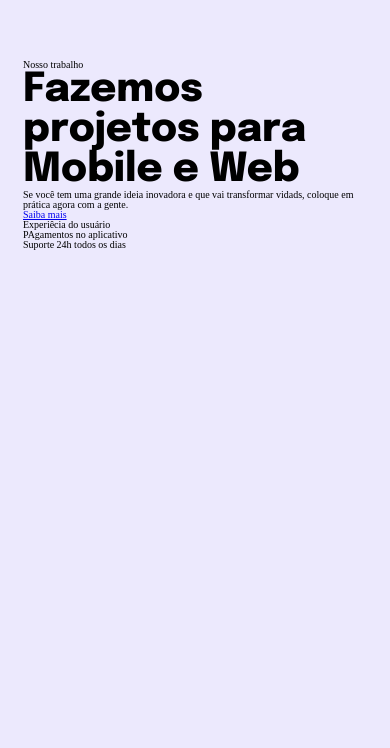
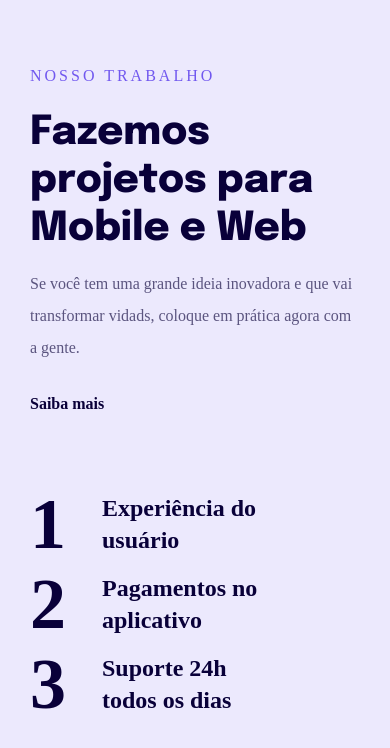
Before and after one commit to fabriciofcastro/projetos-4, a plain HTML site: page index.html in a window 390 px wide. Drawn offline with Linux system fonts and the light colour scheme.

Commit message:
Finalizado layoyt Mobile

```diff
--- a/index.html
+++ b/index.html
@@ -9,7 +9,7 @@
   <link rel="stylesheet" href="reset.css">
   <link rel="stylesheet" href="style.css">
 
-  <link href="https://fonts.googleapis.com/css2?family=Epilogue:wght@800&display=swap" rel="stylesheet">
+  <link href="https://fonts.googleapis.com/css2?family=Epilogue:wght@400;700;800&display=swap" rel="stylesheet">
 </head>
 <body>
 
@@ -21,9 +21,9 @@
     </p>
     <a href="#">Saiba mais</a>
     <ul>
-      <li><span>Experiêcia do usuário</span></li>
-      <li><span>PAgamentos no aplicativo</span></li>
-      <li><span>Suporte 24h todos os dias</span></li>
+      <li><span>1</span> Experiência do usuário</li>
+      <li><span>2</span> Pagamentos no aplicativo</li>
+      <li><span>3</span> Suporte 24h todos os dias</li>
     </ul>
   </main>
 
--- a/reset.css
+++ b/reset.css
@@ -40,6 +40,11 @@ footer, header, hgroup, menu, nav, section {
 }
 body {
 	line-height: 1;
+  font-size: 1.6rem;
+}
+
+a {
+  text-decoration: none;
 }
 
 ul, ol {
--- a/style.css
+++ b/style.css
@@ -1,9 +1,69 @@
 body {
   background-color: #ECE9FD;
-  padding: 60px 23px 63px;
+  padding: 6rem 2.3rem 6.3rem;
+}
+
+main {
+  max-width: 33rem;
+  margin: 0 auto;
 }
 
 h1 {
  font-family: 'Epilogue', sans-serif;
  font-size: 4rem;
+ line-height: 4.8rem;
+ color: #090039;
+ margin-bottom: 1.5rem;
+ font-weight: 800;
+
 }
+
+main p:nth-child(1) {
+  color: #7158ef;
+  letter-spacing: 3px;
+  text-transform: uppercase;
+  line-height: 3.2rem;
+  font-size: 1.6rem;
+  margin-bottom: 1.7rem;
+}
+
+h1 + p {
+  color: rgba(10, 0, 57, .64);
+  line-height: 3.2rem;
+  font-size: 1.6rem;
+  margin-bottom: 3.2rem;
+}
+
+a {
+  color: #0a0039;
+  font-weight: 900;
+}
+
+a:hover {
+  color:#7158ef;
+
+}
+
+ul {
+  margin-top: 7.2rem;
+}
+
+ul li {
+  font-size: 2.4rem;
+  font-weight: 700;
+  line-height: 3.2rem;
+  color: #090039;
+  max-width: 25.7rem;
+
+  display: flex;
+  align-items: center;
+  column-gap: 3.8rem
+
+}
+
+ul li span {
+  font-weight: 800;
+  font-size: 7.2rem;
+  line-height: 8rem;
+  letter-spacing: -2px;
+}
```
